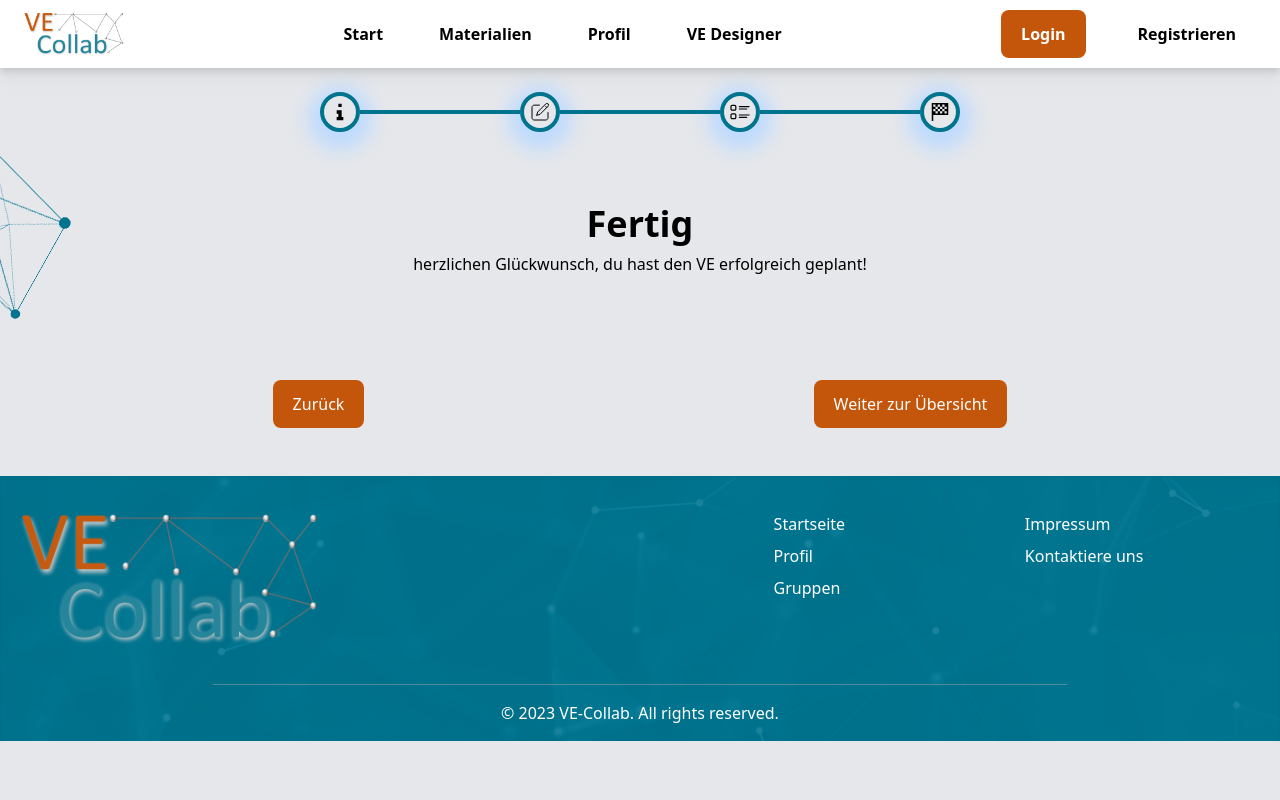
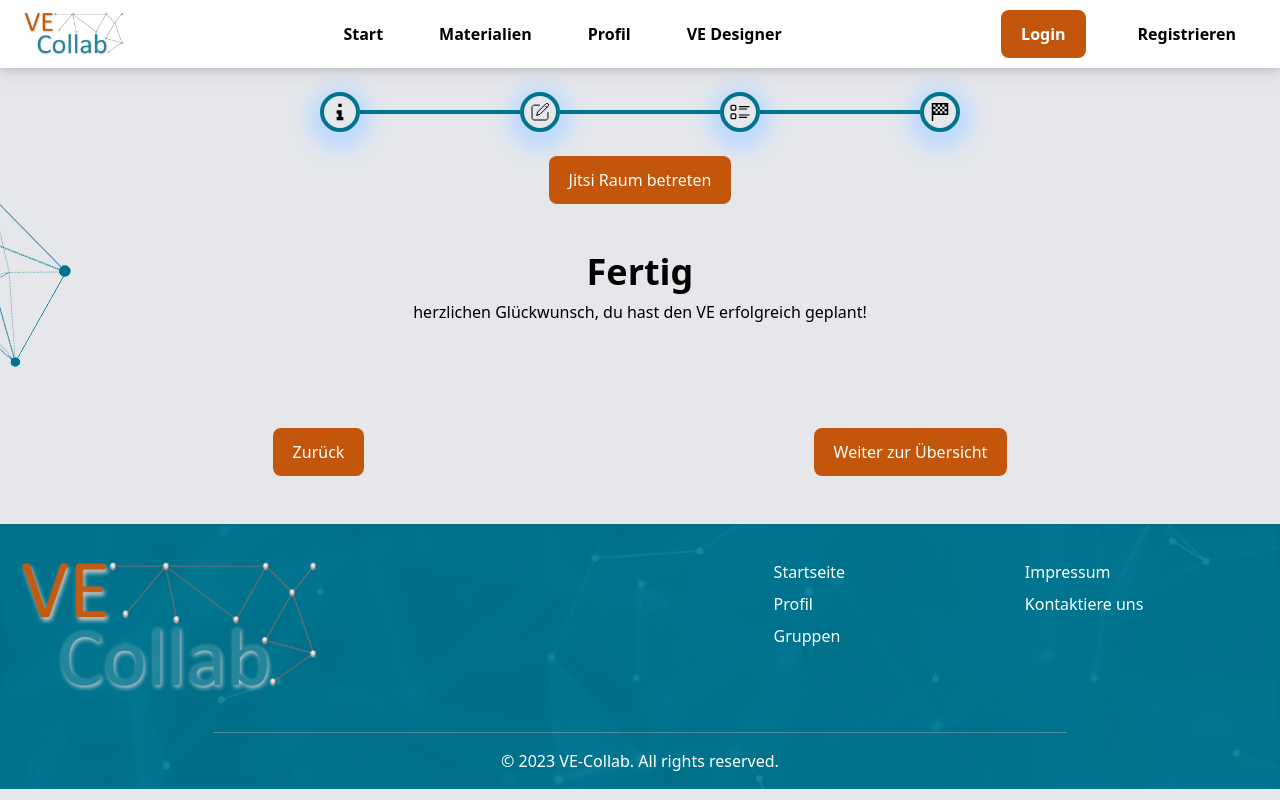
Before and after one commit to KMI-KPZ/ve-collab, a Next.js app in the folder frontend-vecollab/: page /startingWizard/finish in a window 1280 px wide. Built offline with nearby package versions, Linux system fonts and the light colour scheme; no server answers.

Commit message:
exemplary integration of jitsi

```diff
--- a/frontend-vecollab/next.config.js
+++ b/frontend-vecollab/next.config.js
@@ -1,28 +1,28 @@
 if (!process.env.WORDPRESS_API_URL) {
     throw new Error(`
       Please provide a valid URL to your Wordpress GraphQL endpoint in .env.local .
-    `)
+    `);
 }
 if (!process.env.NEXT_PUBLIC_KEYCLOAK_ID) {
     throw new Error(`
       Please provide a valid NEXT_PUBLIC_KEYCLOAK_ID in .env.local .
-    `)
+    `);
 }
 if (!process.env.KEYCLOAK_SECRET) {
     throw new Error(`
       Please provide a valid KEYCLOAK_SECRET in .env.local .
-    `)
+    `);
 }
 if (!process.env.NEXT_PUBLIC_KEYCLOAK_ISSUER) {
     throw new Error(`
     Please provide a valid NEXT_PUBLIC_KEYCLOAK_ISSUER in .env.local .
-  `)
+  `);
 }
 
 /** @type {import('next').NextConfig} */
 const nextConfig = {
     reactStrictMode: true,
-    output: "standalone",
+    output: 'standalone',
     images: {
         remotePatterns: [
             {
@@ -33,6 +33,7 @@ const nextConfig = {
             },
         ],
     },
+    transpilePackages: ['@jitsi/react-sdk'], // workaround for https://github.com/jitsi/jitsi-meet-react-sdk/issues/12
 };
 
 module.exports = nextConfig;
--- a/frontend-vecollab/package.json
+++ b/frontend-vecollab/package.json
@@ -9,6 +9,7 @@
         "lint": "next lint"
     },
     "dependencies": {
+        "@jitsi/react-sdk": "^1.3.0",
         "@types/node": "18.14.2",
         "@types/react": "18.0.28",
         "@types/react-dom": "18.0.11",
@@ -17,6 +18,7 @@
         "eslint-config-next": "13.2.1",
         "next": "13.2.1",
         "next-auth": "^4.20.1",
+        "next-transpile-modules": "^10.0.0",
         "react": "18.2.0",
         "react-dom": "18.2.0",
         "react-hook-form": "^7.43.9",
--- a/frontend-vecollab/src/components/StartingWizard/HeadProgressBarSection.tsx
+++ b/frontend-vecollab/src/components/StartingWizard/HeadProgressBarSection.tsx
@@ -90,8 +90,20 @@ export default function HeadProgressBarSection({ stage }: HeadProgressBar) {
     }
 
     return (
-        <nav className="flex w-full justify-center py-6">
-            {renderHeadProgressBar(headMenuProgressSteps)}
-        </nav>
+        <>
+            <nav className="flex w-full justify-center py-6">
+                {renderHeadProgressBar(headMenuProgressSteps)}
+            </nav>
+            <div className='flex justify-center'>
+                <Link href={`/meeting?meetingId=${router.query.plannerId}`} target="_blank">
+                    <button
+                        type="submit"
+                        className="items-end bg-ve-collab-orange text-white py-3 px-5 rounded-lg"
+                    >
+                        Jitsi Raum betreten
+                    </button>
+                </Link>
+            </div>
+        </>
     );
 }
--- /dev/null
+++ b/frontend-vecollab/src/pages/meeting.tsx
@@ -0,0 +1,32 @@
+import LoadingAnimation from '@/components/LoadingAnimation';
+import { JitsiMeeting } from '@jitsi/react-sdk';
+import { useRouter } from 'next/router';
+import { useEffect, useState } from 'react';
+
+export default function Meeting() {
+    const router = useRouter();
+    const [loading, setLoading] = useState(true);
+
+    // we need to wait for the router to be ready to initialize the jitsi meeting,
+    // otherwise router.query.meetingId would be undefined, cause Jitsi to crash
+    useEffect(() => {
+        if (!router.isReady) {
+            setLoading(true);
+            return;
+        } else {
+            setLoading(false);
+        }
+    });
+
+    return (
+        <>
+            {loading ? (
+                <div className="h-96 flex items-center justify-center">
+                    <LoadingAnimation />
+                </div>
+            ) : (
+                <JitsiMeeting roomName={router.query.meetingId as string} />
+            )}
+        </>
+    );
+}
```
Also changed, not shown: 1 other file (tests, documents, lock files or other folders). Lines whose indentation alone changed are shown as unchanged.
